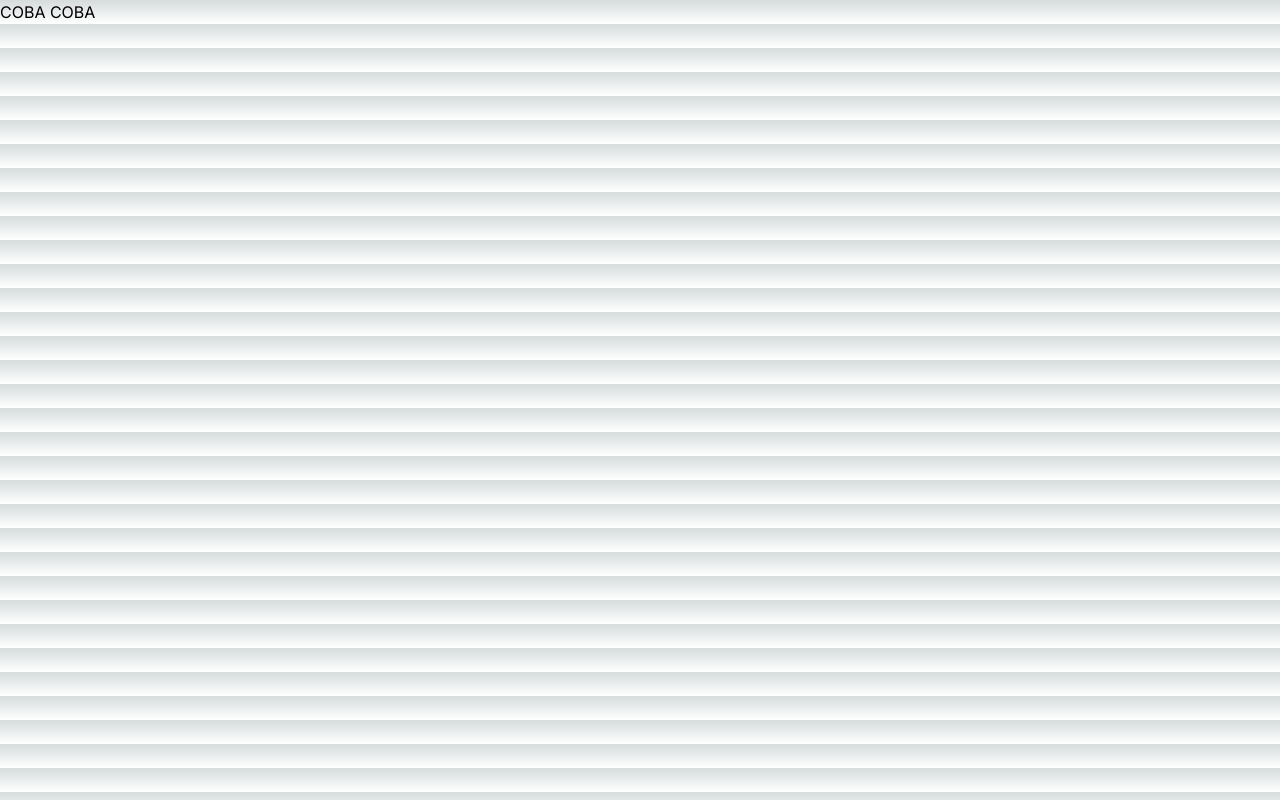
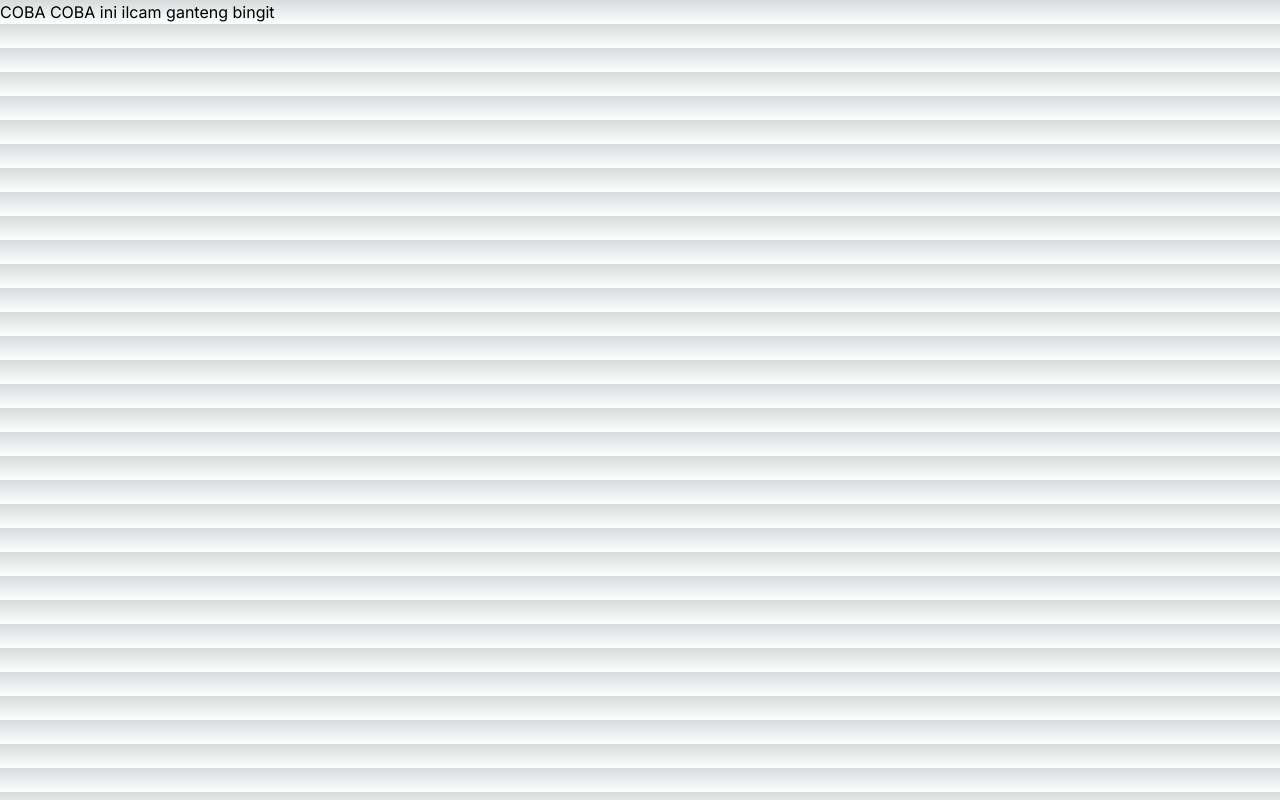
Before and after one commit to Iam7078/warehouse, a Next.js app: page /coba in a window 1280 px wide. Built offline with nearby package versions, Linux system fonts and the light colour scheme.

Commit message:
feat:init ini edit rozi

```diff
--- a/app/coba/page.tsx
+++ b/app/coba/page.tsx
@@ -2,7 +2,7 @@ import React from 'react'
 
 const page = () => {
   return (
-    <div>COBA COBA</div>
+    <div>COBA COBA ini ilcam ganteng bingit</div>
   )
 }
 
```
